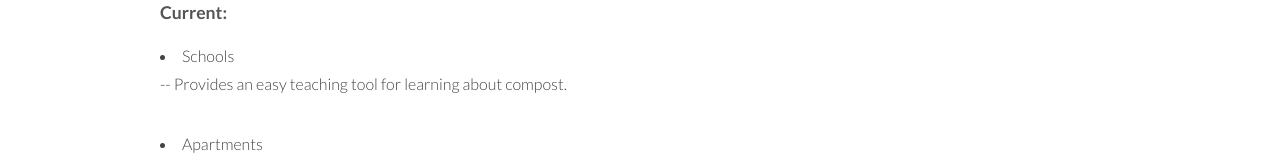
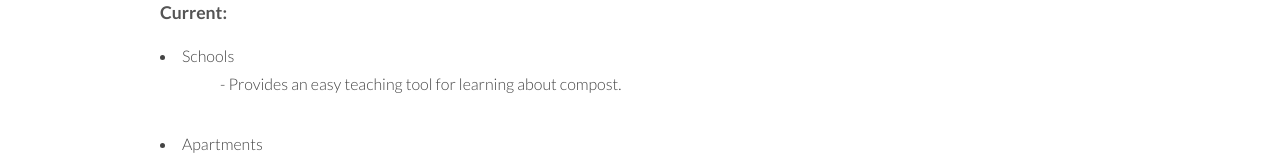
Before and after one commit to Aura64dev/SmartComposterWebsite, a plain HTML site: page discussion.html in a window 1280 px wide. Shown: the part 1690-1850 px from the top of the page. Drawn offline with Linux system fonts and the light colour scheme.

Commit message:
Update discussion.html

```diff
--- a/discussion.html
+++ b/discussion.html
@@ -60,7 +60,7 @@
 
 					<h4>Current:</h4>
 					<li>Schools</li>
-					<p>	-- Provides an easy teaching tool for learning about compost.</p>
+					<p style="padding-left: 60px;">- Provides an easy teaching tool for learning about compost.</p>
 					<li>Apartments</li>
 					<li>Enthusiasts/Hobbyists</li>
 					<p></p>
```
